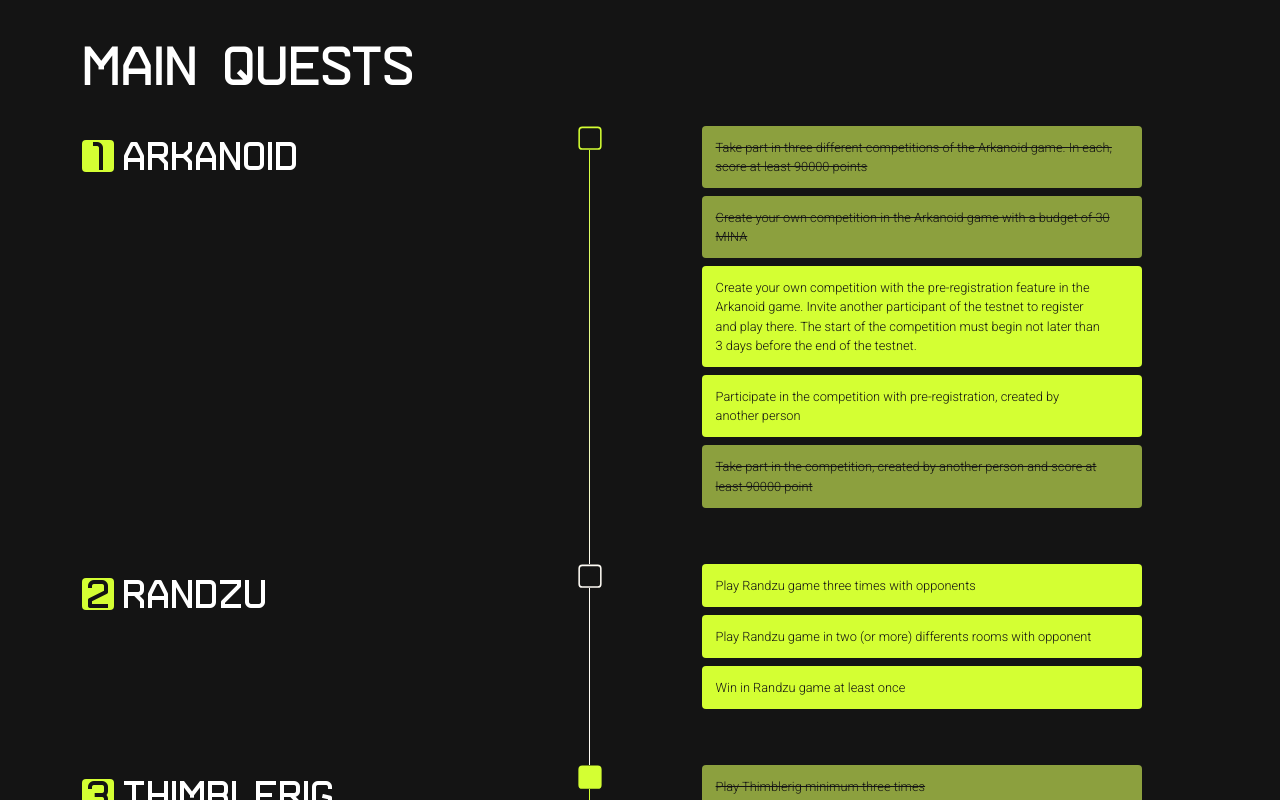
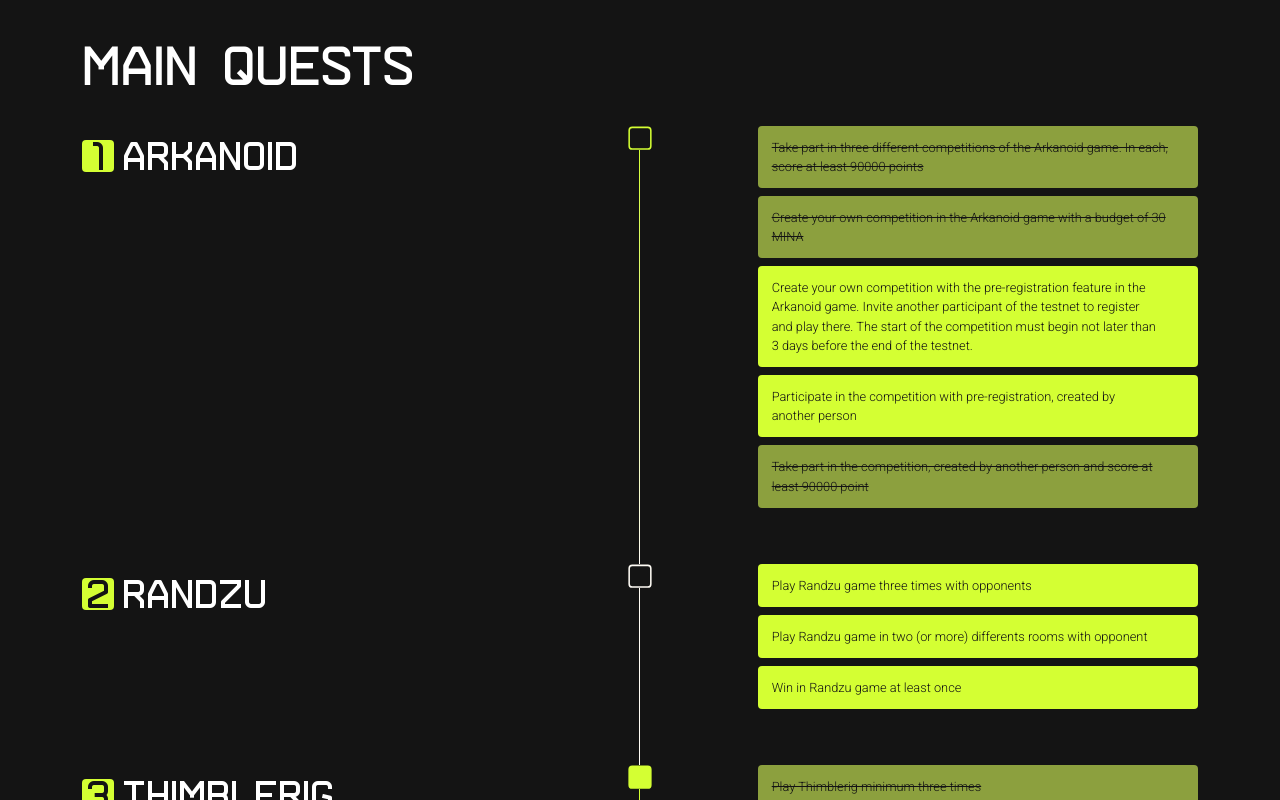
Before and after one commit to ZkNoid/quest, a Next.js app: page / in a window 1280 px wide. Shown: the part 2380-3180 px from the top of the page. Built offline with nearby package versions, Linux system fonts and the light colour scheme.

Commit message:
Aligned quest

```diff
--- a/app/components/Section5/index.tsx
+++ b/app/components/Section5/index.tsx
@@ -24,7 +24,7 @@ const TaskSection = ({
           </div>
           {name}
         </div>
-        <div className="h-full">
+        <div className="h-full flex justify-center">
           <div className="flex flex-col h-full items-center w-[1.875vw] relative">
             <svg
               width="30"
@@ -57,7 +57,7 @@ const TaskSection = ({
             ></div>
           </div>
         </div>
-        <div className="flex flex-col gap-2 font-roboto">
+        <div className="flex flex-col gap-2 font-roboto items-end">
           {tasks.map((x, i) => (
             <div
               className={cn(
```
Also changed, not shown: app/components/Section3/index.tsx (+5 -2 lines).
